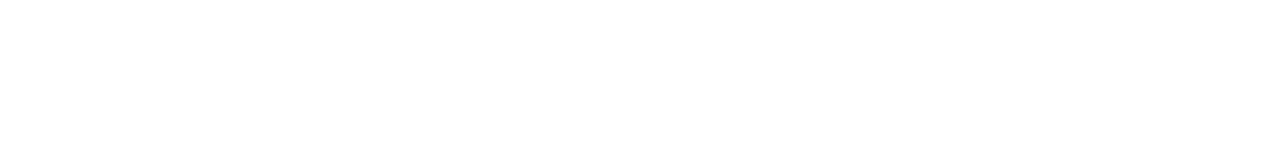
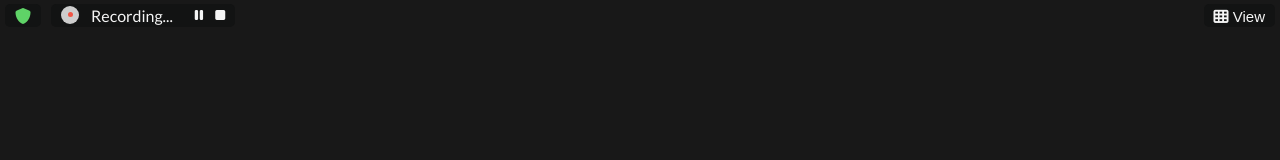
Before and after one commit to giorgioverzicco/html-css-zoom, a plain HTML site: page index.html in a window 1280 px wide. Drawn offline with Linux system fonts and the light colour scheme.

Commit message:
aggiunto header

```diff
--- a/css/style.css
+++ b/css/style.css
@@ -4,3 +4,81 @@
   padding: 0;
   box-sizing: border-box;
 }
+
+/* Globals */
+body {
+  background-color: #181818;
+  font-family: 'Lato', sans-serif;
+}
+
+/* Header */
+header {
+  display: flex;
+  justify-content: space-between;
+  align-items: center;
+
+  height: 30px;
+  color: #f5f5f5;
+  padding: 0 5px;
+
+  position: fixed;
+  top: 0;
+  left: 0;
+  width: 100%;
+  z-index: 999;
+}
+
+.header__action-btn {
+  color: #f5f5f5;
+  background-color: transparent;
+  border: none;
+  cursor: pointer;
+}
+
+.header-left {
+  display: flex;
+  column-gap: 10px;
+}
+
+.secure-connection {
+  color: #5fd367;
+}
+
+.secure-connection,
+.recording-bar,
+.view-settings {
+  padding: 2px 10px;
+  border-radius: 5px;
+  background-color: #121313;
+}
+
+.recording-bar {
+  display: flex;
+  column-gap: 12px;
+}
+
+.recording-bar__icon {
+  display: flex;
+  justify-content: center;
+  align-items: center;
+
+  height: 18px;
+  width: 18px;
+  background-color: #cdcdcd;
+  border-radius: 50%;
+}
+
+.recording-bar__icon-circle {
+  height: 5px;
+  width: 5px;
+  background-color: #f15545;
+  border-radius: 50%;
+}
+
+.recording-bar__text {
+  margin-right: 10px;
+}
+
+.view-settings .header__action-btn {
+  font-size: 15px;
+}
--- a/index.html
+++ b/index.html
@@ -6,10 +6,33 @@
         <meta name="viewport" content="width=device-width, initial-scale=1.0">
         <title>Zoom</title>
         <link rel="stylesheet" href="css/style.css">
+        <link rel="stylesheet" href="https://cdnjs.cloudflare.com/ajax/libs/font-awesome/6.1.1/css/all.min.css" integrity="sha512-KfkfwYDsLkIlwQp6LFnl8zNdLGxu9YAA1QvwINks4PhcElQSvqcyVLLD9aMhXd13uQjoXtEKNosOWaZqXgel0g==" crossorigin="anonymous" referrerpolicy="no-referrer" />
+        <link rel="preconnect" href="https://fonts.googleapis.com">
+        <link rel="preconnect" href="https://fonts.gstatic.com" crossorigin>
+        <link href="https://fonts.googleapis.com/css2?family=Lato:wght@400;700&display=swap" rel="stylesheet">
     </head>
 
     <body>
-        <header></header>
+        <header>
+            <div class="header-left">
+                <div class="secure-connection">
+                    <i class="fa-solid fa-shield"></i>
+                </div>
+                <div class="recording-bar">
+                    <div class="recording-bar__icon">
+                        <div class="recording-bar__icon-circle"></div>
+                    </div>
+                    <div class="recording-bar__text">Recording...</div>
+                    <button class="header__action-btn"><i class="fa-solid fa-pause"></i></button>
+                    <button class="header__action-btn"><i class="fa-solid fa-stop"></i></button>
+                </div>
+            </div>
+            <div class="header-right">
+                <div class="view-settings">
+                    <button class="header__action-btn"><i class="fa-solid fa-table-cells"></i> View</button>
+                </div>
+            </div>
+        </header>
         <main></main>
         <footer></footer>
     </body>
```
